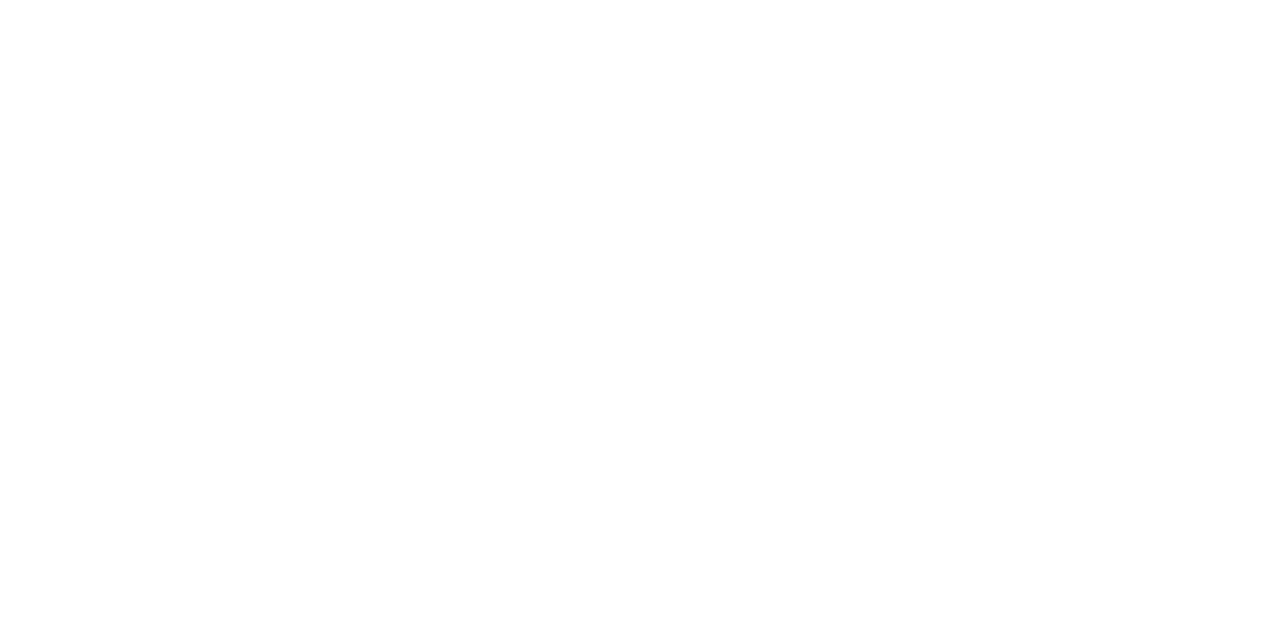
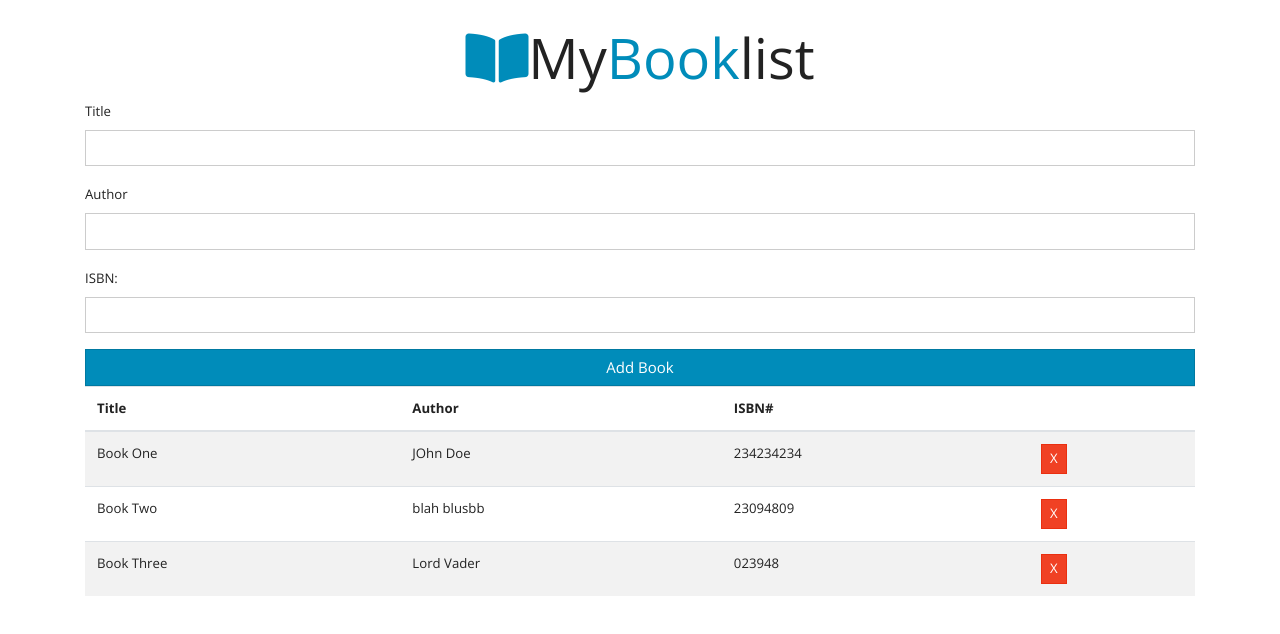
Before and after one commit to Haruki/booklist, a website: page index.html in a window 1280 px wide. Drawn offline with nearby package versions, Linux system fonts and the light colour scheme.

Commit message:
Beispiel halb fertig (bis delete book)

```diff
--- /dev/null
+++ b/app.js
@@ -0,0 +1,89 @@
+//Book class
+class Book {
+  constructor(title, author, isbn) {
+    this.title = title;
+    this.author = author;
+    this.isbn = isbn;
+  }
+}
+
+//UI Class
+class UI {
+  static displayBooks() {
+    const StoredBooks = [
+      {
+        title: "Book One",
+        author: "JOhn Doe",
+        isbn: "234234234"
+      },
+      {
+        title: "Book Two",
+        author: "blah blusbb",
+        isbn: "23094809"
+      },
+      {
+        title: "Book Three",
+        author: "Lord Vader",
+        isbn: "023948"
+      }
+    ];
+
+    const books = StoredBooks;
+
+    books.forEach(element => {
+      UI.addBookToList(element);
+    });
+  }
+
+  static addBookToList(book) {
+    const list = document.querySelector("#book-list");
+    const row = document.createElement("tr");
+    row.innerHTML = `
+        <td>${book.title}</td>
+        <td>${book.author}</td>
+        <td>${book.isbn}</td>
+        <td><a href="#" class="btn btn-danger btn-sm delete">X</a></td>
+        `;
+    list.appendChild(row);
+  }
+
+  static deleteBook(ele) {
+    if (ele.classList.contains('delete')) {
+        ele.parentElement.parentElement.remove();
+    }
+  }
+
+  static clearFields() {
+      document.querySelector('#title').value = '';
+      document.querySelector('#author').value = '';
+      document.querySelector('#isbn').value = '';
+  }
+}
+
+// Store class
+
+// Event: displayBooks
+document.addEventListener("DOMContentLoaded", UI.displayBooks());
+
+//Event: add book
+document.querySelector("#book-form").addEventListener("submit", e => {
+  //prevent actual http form submit to a not existing url.
+  e.preventDefault();
+  //Get form values
+  const title = document.querySelector("#title").value;
+  const author = document.querySelector("#author").value;
+  const isbn = document.querySelector("#isbn").value;
+  const book = new Book(title, author, isbn);
+  console.log(book);
+
+  //Add book to ui
+  UI.addBookToList(book);
+
+  UI.clearFields();
+});
+
+//Event: REmove book
+document.querySelector('#book-list').addEventListener('click', e => {
+    console.log(e.target);
+    UI.deleteBook(e.target);
+});
--- a/index.html
+++ b/index.html
@@ -1,15 +1,53 @@
 <!DOCTYPE html>
 <html lang="en">
-<head>
-    <meta charset="UTF-8">
-    <meta name="viewport" content="width=device-width, initial-scale=1.0">
-    <meta http-equiv="X-UA-Compatible" content="ie=edge">
+  <head>
+    <meta charset="UTF-8" />
+    <meta name="viewport" content="width=device-width, initial-scale=1.0" />
+    <meta http-equiv="X-UA-Compatible" content="ie=edge" />
     <title>booklist</title>
-    <link rel="stylesheet" href="https://use.fontawesome.com/releases/v5.6.3/css/all.css" integrity="sha384-UHRtZLI+pbxtHCWp1t77Bi1L4ZtiqrqD80Kn4Z8NTSRyMA2Fd33n5dQ8lWUE00s/" crossorigin="anonymous">
-    <link rel="stylesheet" href="https://cdnjs.cloudflare.com/ajax/libs/materialize/1.0.0/css/materialize.min.css">
-    <script src="https://cdnjs.cloudflare.com/ajax/libs/materialize/1.0.0/js/materialize.min.js"></script>
-
-</head>
-<body>
-</body>
+    <link
+      rel="stylesheet"
+      href="https://use.fontawesome.com/releases/v5.6.3/css/all.css"
+      integrity="sha384-UHRtZLI+pbxtHCWp1t77Bi1L4ZtiqrqD80Kn4Z8NTSRyMA2Fd33n5dQ8lWUE00s/"
+      crossorigin="anonymous"
+    />
+    <link
+      rel="stylesheet"
+      href="https://bootswatch.com/4/yeti/bootstrap.min.css"
+    />
+  </head>
+  <body>
+    <div class="container mt-4">
+      <h1 class="display-4 text-center">
+        <i class="fas fa-book-open text-primary"></i>My<span class="text-primary">Book</span>list
+      </h1>
+      <form id="book-form">
+          <div class="form-group">
+              <label for="title">Title</label>
+              <input type="text" id="title" class="form-control">
+          </div>
+          <div class="form-group">
+              <label for="author">Author</label>
+              <input type="text" id="author" class="form-control">
+          </div>
+          <div class="form-group">
+              <label for="isbn">ISBN:</label>
+              <input type="text" id="isbn" class="form-control">
+          </div>
+          <input type="submit" value="Add Book" class="btn btn-primary btn-block">
+      </form>
+      <table class="table table-striped">
+        <thead>
+          <tr>
+            <th>Title</th>
+            <th>Author</th>
+            <th>ISBN#</th>
+            <th></th>
+          </tr>
+        </thead>
+        <tbody id="book-list"></tbody>
+      </table>
+    </div>
+    <script src="app.js"></script>
+  </body>
 </html>
```
